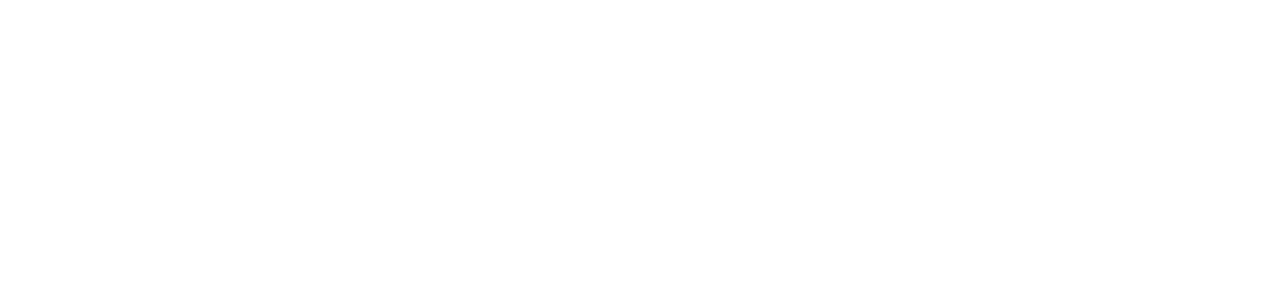
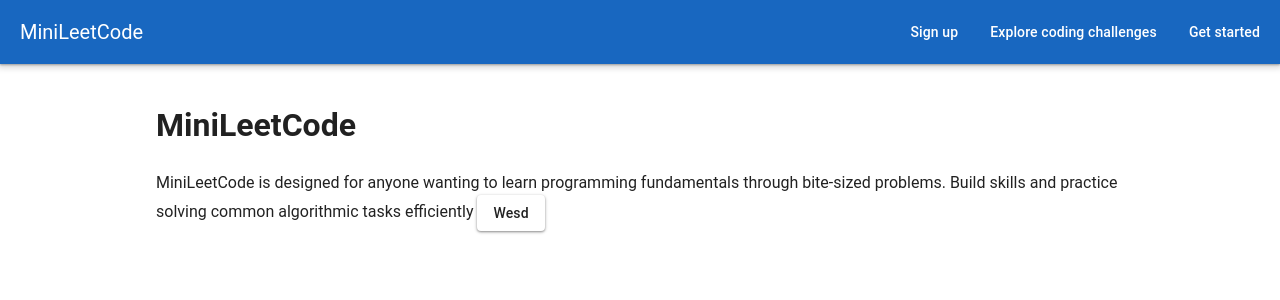
Before and after one commit to Mario0703/FullStack-Coding-Problem-Solving-Service, a Vue app in the folder frontend/: page / in a window 1280 px wide. Before the commit this address had no page. Shown: the top 300 px of the page. Built offline with nearby package versions, Linux system fonts and the light colour scheme; the HTML template or start-up script is replaced by a standard one.

Commit message:
Fixed vuetify import problem

```diff
--- a/frontend/package.json
+++ b/frontend/package.json
@@ -37,6 +37,7 @@
     "typescript": "~6.0.0",
     "vite": "^8.2.2",
     "vite-plugin-vue-devtools": "^8.2.1",
+    "vite-plugin-vuetify": "^2.1.3",
     "vue-eslint-parser": "^10.4.1",
     "vue-tsc": "^3.3.11"
   },
--- a/frontend/src/App.vue
+++ b/frontend/src/App.vue
@@ -1,3 +1,6 @@
+<script setup lang="ts">
+import LandingPage from "@/components/landingPage.vue";
+</script>
 <template>
   <v-app>
     <v-main>
--- /dev/null
+++ b/frontend/src/components/landingPage.vue
@@ -0,0 +1,28 @@
+<script setup lang="ts">
+
+
+</script>
+
+<template>
+  <v-container>
+
+  <v-app-bar color="primary">
+    <v-app-bar-title>MiniLeetCode</v-app-bar-title>
+    <v-btn color="Primary">Sign up</v-btn>
+    <v-btn color="Primary">Explore coding challenges</v-btn>
+    <v-btn color="Primary">Get started</v-btn>
+  </v-app-bar>
+    <h1>MiniLeetCode</h1>
+  <span>
+    MiniLeetCode is designed for anyone wanting to learn programming fundamentals through bite-sized problems.
+    Build skills and practice solving common algorithmic tasks efficiently
+  </span>
+      <v-btn>Wesd</v-btn>
+  </v-container>
+
+
+</template>
+
+<style scoped>
+
+</style>
--- a/frontend/src/router/index.ts
+++ b/frontend/src/router/index.ts
@@ -1,14 +1,19 @@
 import { createRouter, createWebHistory } from 'vue-router'
 import UserSignup from '../components/UserSignup.vue'
+import LandingPage from "@/components/landingPage.vue";
 
 const router = createRouter({
   history: createWebHistory(import.meta.env.BASE_URL),
   routes: [
     {
       path: '/Signup',
-      name: 'home',
+      name: 'signup',
       component: UserSignup,
-    },
+    },{
+       path: '/',
+       name: 'home',
+       component: LandingPage,
+    }
   ],
 })
 
--- a/frontend/vite.config.ts
+++ b/frontend/vite.config.ts
@@ -3,12 +3,14 @@ import { fileURLToPath, URL } from 'node:url'
 import { defineConfig } from 'vite'
 import vue from '@vitejs/plugin-vue'
 import vueDevTools from 'vite-plugin-vue-devtools'
+import vuetify from 'vite-plugin-vuetify'
 
 // https://vite.dev/config/
 export default defineConfig({
   plugins: [
     vue(),
     vueDevTools(),
+    vuetify({ autoImport: true }),
   ],
   resolve: {
     alias: {
```
Also changed, not shown: 1 other file (tests, documents, lock files or other folders).
